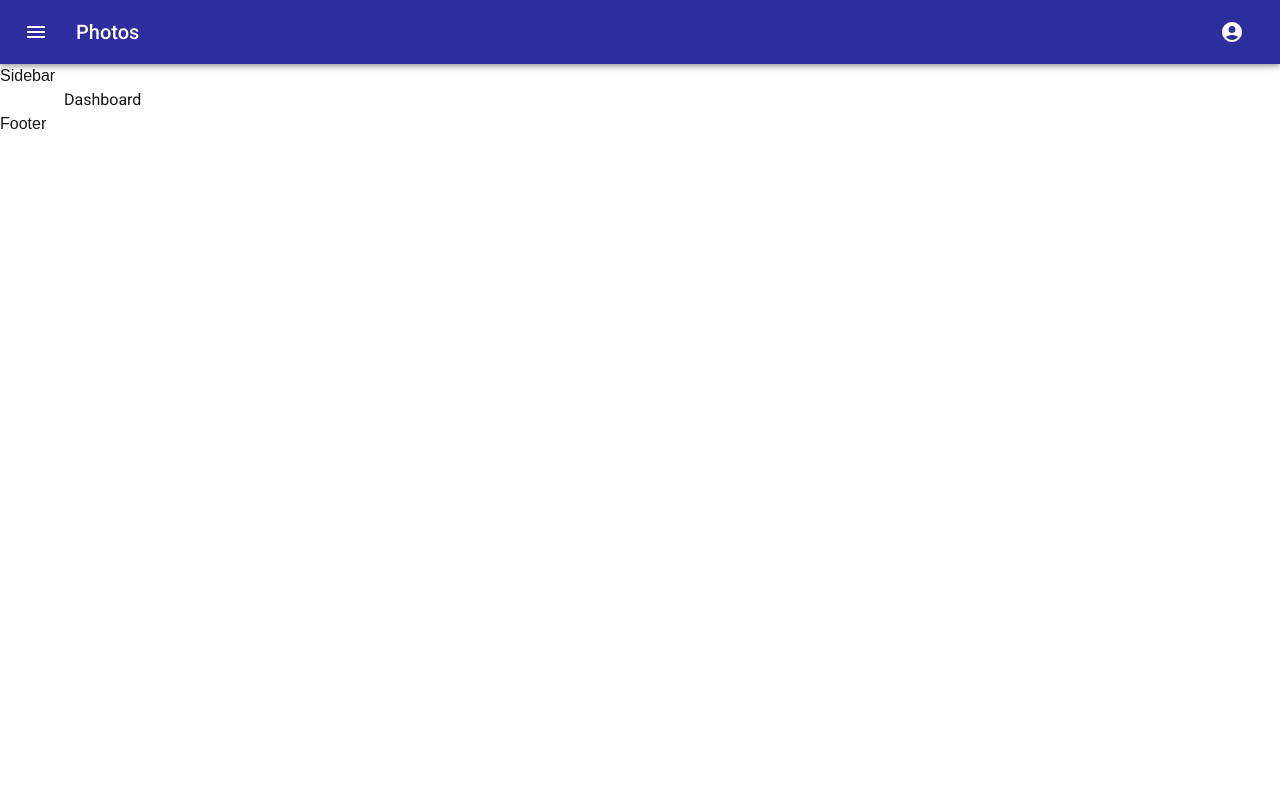
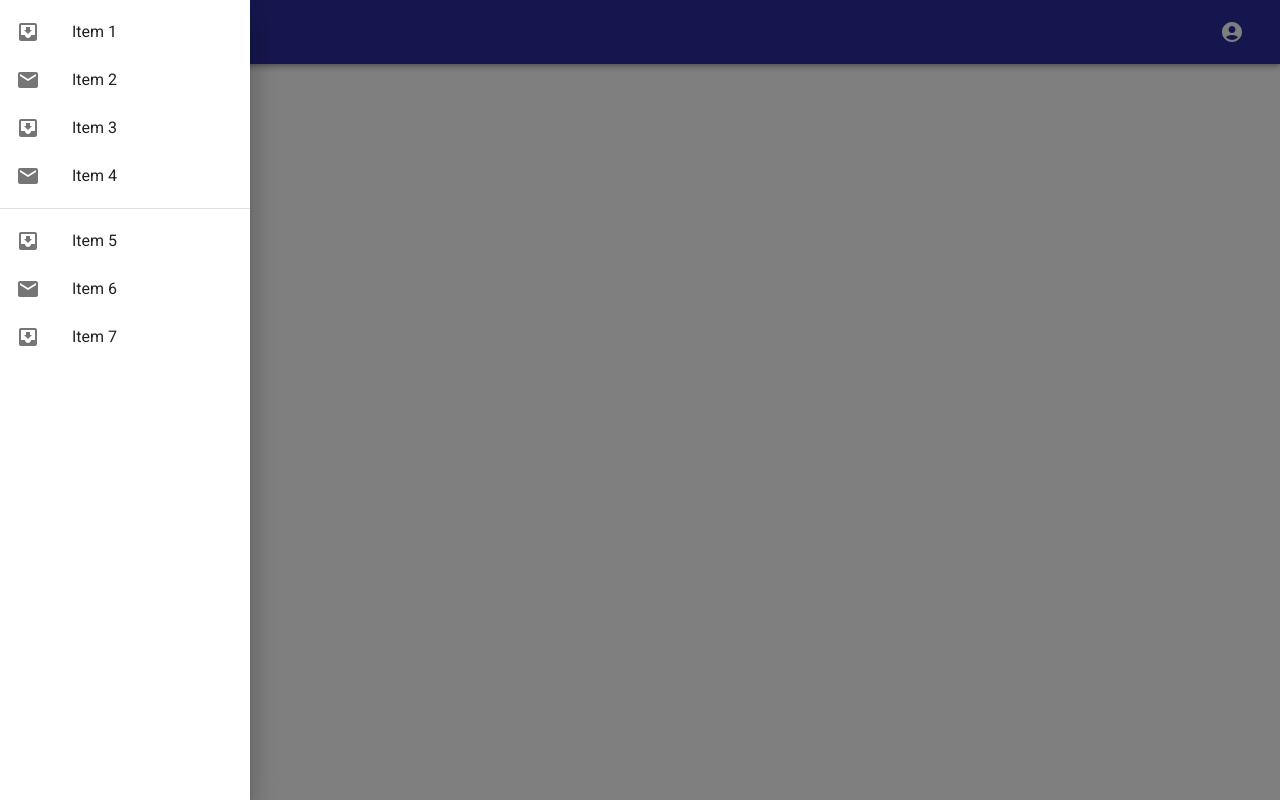
Before and after one commit to krish4693/mui-nextjs-template, a Next.js app: page /dashboard in a window 1280 px wide. Both pictures are taken after a click on the button 36 px from the left and 32 px from the top of the page. Built offline with nearby package versions, Linux system fonts and the light colour scheme; what @mui/material-nextjs would draw is missing.

Commit message:
feat: new list items in sidemnu

```diff
--- a/src/app/dashboard/layout.tsx
+++ b/src/app/dashboard/layout.tsx
@@ -10,7 +10,6 @@
   return (
     <div>
         <Navbar/>
-        <Sidebar/>
         {children}
         <Footer/>
     </div>
--- a/src/components/Navbar/Navbar.tsx
+++ b/src/components/Navbar/Navbar.tsx
@@ -5,13 +5,12 @@
 import Toolbar from '@mui/material/Toolbar';
 import Typography from '@mui/material/Typography';
 import IconButton from '@mui/material/IconButton';
-import MenuIcon from '@mui/icons-material/Menu';
 import AccountCircle from '@mui/icons-material/AccountCircle';
-import Switch from '@mui/material/Switch';
-import FormControlLabel from '@mui/material/FormControlLabel';
-import FormGroup from '@mui/material/FormGroup';
 import MenuItem from '@mui/material/MenuItem';
 import Menu from '@mui/material/Menu';
+import Sidebar from '@/components/Sidebar/Sidebar'
+
+
 
 export default function Navbar() {
   const [auth, setAuth] = React.useState(true);
@@ -33,17 +32,9 @@
     <Box sx={{ flexGrow: 1 }}>
       <AppBar position="static">
         <Toolbar>
-          <IconButton
-            size="large"
-            edge="start"
-            color="inherit"
-            aria-label="menu"
-            sx={{ mr: 2 }}
-          >
-            <MenuIcon />
-          </IconButton>
+        <Sidebar/>
           <Typography variant="h6" component="div" sx={{ flexGrow: 1 }}>
-            Photos
+            Menu Item
           </Typography>
           {auth && (
             <div>
--- a/src/components/Sidebar/Sidebar.tsx
+++ b/src/components/Sidebar/Sidebar.tsx
@@ -1,9 +1,68 @@
-import React from 'react'
+'use client'
+import * as React from 'react';
+import Box from '@mui/material/Box';
+import Drawer from '@mui/material/Drawer';
+import List from '@mui/material/List';
+import Divider from '@mui/material/Divider';
+import ListItem from '@mui/material/ListItem';
+import ListItemButton from '@mui/material/ListItemButton';
+import ListItemIcon from '@mui/material/ListItemIcon';
+import ListItemText from '@mui/material/ListItemText';
+import InboxIcon from '@mui/icons-material/MoveToInbox';
+import MailIcon from '@mui/icons-material/Mail';
+import { IconButton } from '@mui/material';
+import MenuIcon from '@mui/icons-material/Menu';
 
-const Sidebar = () => {
+
+export default function TemporaryDrawer() {
+  const [open, setOpen] = React.useState(false);
+
+  const toggleDrawer = (newOpen: boolean) => () => {
+    setOpen(newOpen);
+  };
+
+  const DrawerList = (
+    <Box sx={{ width: 250 }} role="presentation" onClick={toggleDrawer(false)}>
+      <List>
+        {['Item 1', 'Item 2', 'Item 3', 'Item 4'].map((text, index) => (
+          <ListItem key={text} disablePadding>
+            <ListItemButton>
+              <ListItemIcon>
+                {index % 2 === 0 ? <InboxIcon /> : <MailIcon />}
+              </ListItemIcon>
+              <ListItemText primary={text} />
+            </ListItemButton>
+          </ListItem>
+        ))}
+      </List>
+      <Divider />
+      <List>
+        {['Item 5', 'Item 6', 'Item 7'].map((text, index) => (
+          <ListItem key={text} disablePadding>
+            <ListItemButton>
+              <ListItemIcon>
+                {index % 2 === 0 ? <InboxIcon /> : <MailIcon />}
+              </ListItemIcon>
+              <ListItemText primary={text} />
+            </ListItemButton>
+          </ListItem>
+        ))}
+      </List>
+    </Box>
+  );
+
   return (
-    <div>Sidebar</div>
-  )
+    <div>
+      <IconButton onClick={toggleDrawer(true)}
+        size="large"
+        edge="start"
+        color="inherit"
+        aria-label="menu"
+        sx={{ mr: 2 }}
+      ><MenuIcon /></IconButton>
+      <Drawer open={open} onClose={toggleDrawer(false)}>
+        {DrawerList}
+      </Drawer>
+    </div>
+  );
 }
-
-export default Sidebar
```
